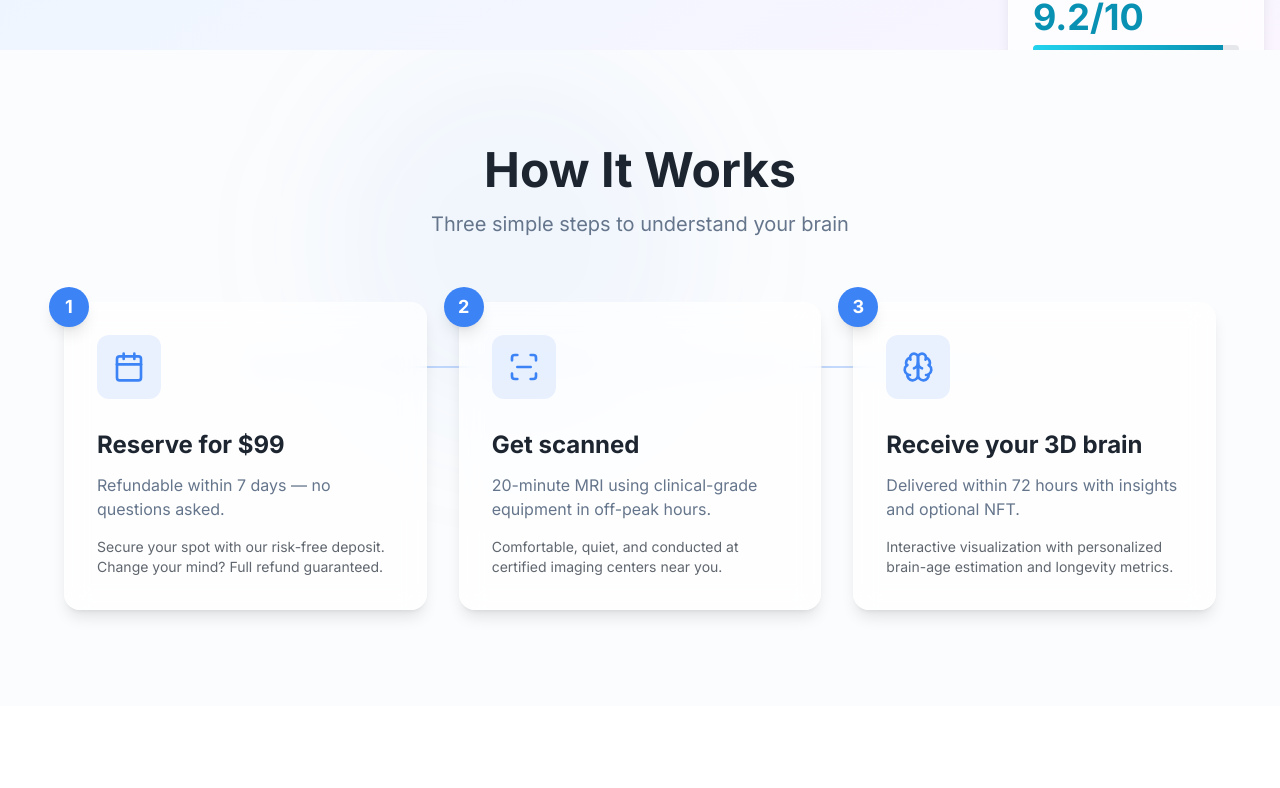
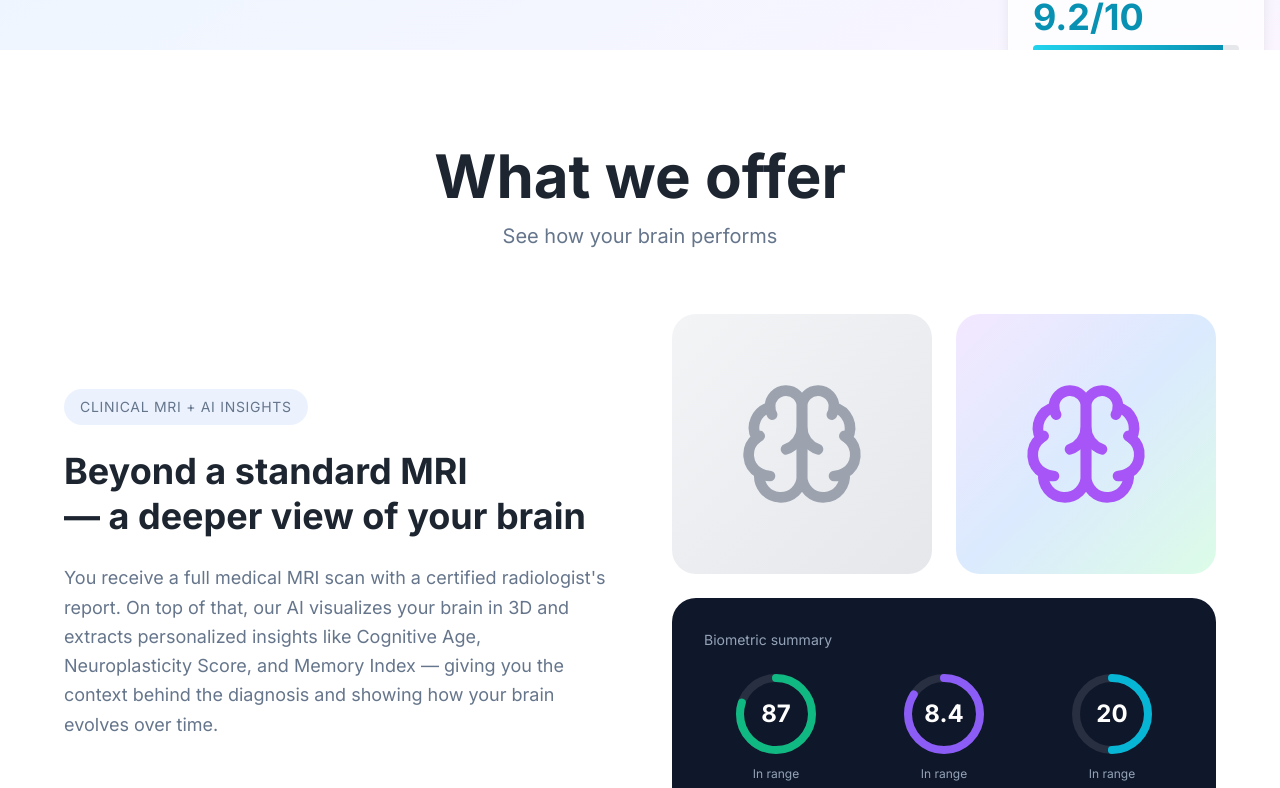
Before and after one commit to kondratevakate/brain-map-journey, a React (Vite) app: page / in a window 1280 px wide. Shown: the part 750-1538 px from the top of the page. Built offline with nearby package versions, Linux system fonts and the light colour scheme; the HTML template or start-up script is replaced by a standard one.

Commit message:
Refactor "How it works" section

```diff
--- a/src/components/HowItWorks.tsx
+++ b/src/components/HowItWorks.tsx
@@ -1,72 +1,147 @@
-import { Calendar, ScanLine, Brain } from "lucide-react";
-
-const steps = [
-  {
-    icon: Calendar,
-    title: "Reserve for $99",
-    description: "Refundable within 7 days — no questions asked.",
-    detail: "Secure your spot with our risk-free deposit. Change your mind? Full refund guaranteed.",
-  },
-  {
-    icon: ScanLine,
-    title: "Get scanned",
-    description: "20-minute MRI using clinical-grade equipment in off-peak hours.",
-    detail: "Comfortable, quiet, and conducted at certified imaging centers near you.",
-  },
-  {
-    icon: Brain,
-    title: "Receive your 3D brain",
-    description: "Delivered within 72 hours with insights and optional NFT.",
-    detail: "Interactive visualization with personalized brain-age estimation and longevity metrics.",
-  },
-];
+import { Brain } from "lucide-react";
 
 const HowItWorks = () => {
   return (
-    <section id="how-it-works" className="py-24 bg-muted/30 relative overflow-hidden">
-      <div className="absolute top-0 left-1/4 w-96 h-96 bg-primary/5 rounded-full blur-3xl" />
-
+    <section id="how-it-works" className="py-24 bg-white relative overflow-hidden">
       <div className="container mx-auto px-4 relative z-10">
-        <div className="max-w-3xl mx-auto text-center mb-16 animate-fade-in">
-          <h2 className="text-4xl md:text-5xl font-bold mb-4">
-            How It Works
+        <div className="max-w-6xl mx-auto text-center mb-16 animate-fade-in">
+          <h2 className="text-5xl md:text-6xl font-bold mb-4 text-foreground">
+            What we offer
           </h2>
           <p className="text-xl text-muted-foreground">
-            Three simple steps to understand your brain
+            See how your brain performs
           </p>
         </div>
 
         <div className="max-w-6xl mx-auto">
-          <div className="grid md:grid-cols-3 gap-8">
-            {steps.map((step, index) => (
-              <div
-                key={index}
-                className="group relative animate-fade-in-up"
-                style={{ animationDelay: `${index * 0.1}s` }}
-              >
-                {/* Connecting line for desktop */}
-                {index < steps.length - 1 && (
-                  <div className="hidden md:block absolute top-16 left-full w-full h-0.5 bg-gradient-to-r from-primary/40 to-primary/20 -translate-x-1/2 z-0" />
-                )}
+          <div className="grid lg:grid-cols-2 gap-16 items-center">
+            {/* Left - Text Content */}
+            <div className="space-y-6">
+              <div className="inline-block px-4 py-2 bg-primary/10 rounded-full text-sm text-muted-foreground uppercase tracking-wider">
+                Clinical MRI + AI Insights
+              </div>
 
-                <div className="relative backdrop-blur-md bg-white/70 rounded-2xl p-8 border border-white/20 shadow-lg hover:shadow-xl transition-all duration-300 hover:scale-105 h-full">
-                  {/* Step number */}
-                  <div className="absolute -top-4 -left-4 w-10 h-10 rounded-full bg-primary text-primary-foreground flex items-center justify-center font-bold text-lg shadow-lg">
-                    {index + 1}
+              <h3 className="text-4xl font-bold text-foreground leading-tight">
+                Beyond a standard MRI<br />
+                — a deeper view of your brain
+              </h3>
+
+              <p className="text-lg text-muted-foreground leading-relaxed">
+                You receive a full medical MRI scan with a certified radiologist's report. On top of that, our AI visualizes your brain in 3D and extracts personalized insights like Cognitive Age, Neuroplasticity Score, and Memory Index — giving you the context behind the diagnosis and showing how your brain evolves over time.
+              </p>
+            </div>
+
+            {/* Right - Brain Images and Metrics */}
+            <div className="relative">
+              <div className="grid grid-cols-2 gap-6 mb-6">
+                {/* Clinical MRI */}
+                <div className="bg-gradient-to-br from-gray-100 to-gray-200 rounded-3xl p-6 flex items-center justify-center aspect-square">
+                  <Brain className="w-32 h-32 text-gray-400" />
+                </div>
+
+                {/* 3D Colorful Brain */}
+                <div className="bg-gradient-to-br from-purple-100 via-blue-100 to-green-100 rounded-3xl p-6 flex items-center justify-center aspect-square">
+                  <Brain className="w-32 h-32 text-purple-500" />
+                </div>
+              </div>
+
+              {/* Biometric Summary Card */}
+              <div className="bg-slate-900 rounded-3xl p-8 text-white">
+                <div className="text-sm text-slate-400 mb-6">Biometric summary</div>
+
+                <div className="grid grid-cols-3 gap-6">
+                  <div className="text-center">
+                    <div className="w-20 h-20 mx-auto mb-3 relative">
+                      <svg className="w-full h-full transform -rotate-90">
+                        <circle
+                          cx="40"
+                          cy="40"
+                          r="36"
+                          stroke="rgba(255,255,255,0.1)"
+                          strokeWidth="8"
+                          fill="none"
+                        />
+                        <circle
+                          cx="40"
+                          cy="40"
+                          r="36"
+                          stroke="#10b981"
+                          strokeWidth="8"
+                          fill="none"
+                          strokeDasharray="226"
+                          strokeDashoffset="45"
+                          strokeLinecap="round"
+                        />
+                      </svg>
+                      <div className="absolute inset-0 flex items-center justify-center">
+                        <span className="text-2xl font-bold">87</span>
+                      </div>
+                    </div>
+                    <div className="text-xs text-slate-400">In range</div>
                   </div>
 
-                  {/* Icon */}
-                  <div className="mb-6 inline-block p-4 rounded-xl bg-primary/10 group-hover:bg-primary/20 transition-colors">
-                    <step.icon className="w-8 h-8 text-primary" />
+                  <div className="text-center">
+                    <div className="w-20 h-20 mx-auto mb-3 relative">
+                      <svg className="w-full h-full transform -rotate-90">
+                        <circle
+                          cx="40"
+                          cy="40"
+                          r="36"
+                          stroke="rgba(255,255,255,0.1)"
+                          strokeWidth="8"
+                          fill="none"
+                        />
+                        <circle
+                          cx="40"
+                          cy="40"
+                          r="36"
+                          stroke="#8b5cf6"
+                          strokeWidth="8"
+                          fill="none"
+                          strokeDasharray="226"
+                          strokeDashoffset="36"
+                          strokeLinecap="round"
+                        />
+                      </svg>
+                      <div className="absolute inset-0 flex items-center justify-center">
+                        <span className="text-2xl font-bold">8.4</span>
+                      </div>
+                    </div>
+                    <div className="text-xs text-slate-400">In range</div>
                   </div>
 
-                  {/* Content */}
-                  <h3 className="text-2xl font-bold mb-3">{step.title}</h3>
-                  <p className="text-muted-foreground mb-4">{step.description}</p>
-                  <p className="text-sm text-foreground/70">{step.detail}</p>
+                  <div className="text-center">
+                    <div className="w-20 h-20 mx-auto mb-3 relative">
+                      <svg className="w-full h-full transform -rotate-90">
+                        <circle
+                          cx="40"
+                          cy="40"
+                          r="36"
+                          stroke="rgba(255,255,255,0.1)"
+                          strokeWidth="8"
+                          fill="none"
+                        />
+                        <circle
+                          cx="40"
+                          cy="40"
+                          r="36"
+                          stroke="#06b6d4"
+                          strokeWidth="8"
+                          fill="none"
+                          strokeDasharray="226"
+                          strokeDashoffset="113"
+                          strokeLinecap="round"
+                        />
+                      </svg>
+                      <div className="absolute inset-0 flex items-center justify-center">
+                        <span className="text-2xl font-bold">20</span>
+                      </div>
+                    </div>
+                    <div className="text-xs text-slate-400">In range</div>
+                  </div>
                 </div>
               </div>
-            ))}
+            </div>
           </div>
         </div>
       </div>
```
